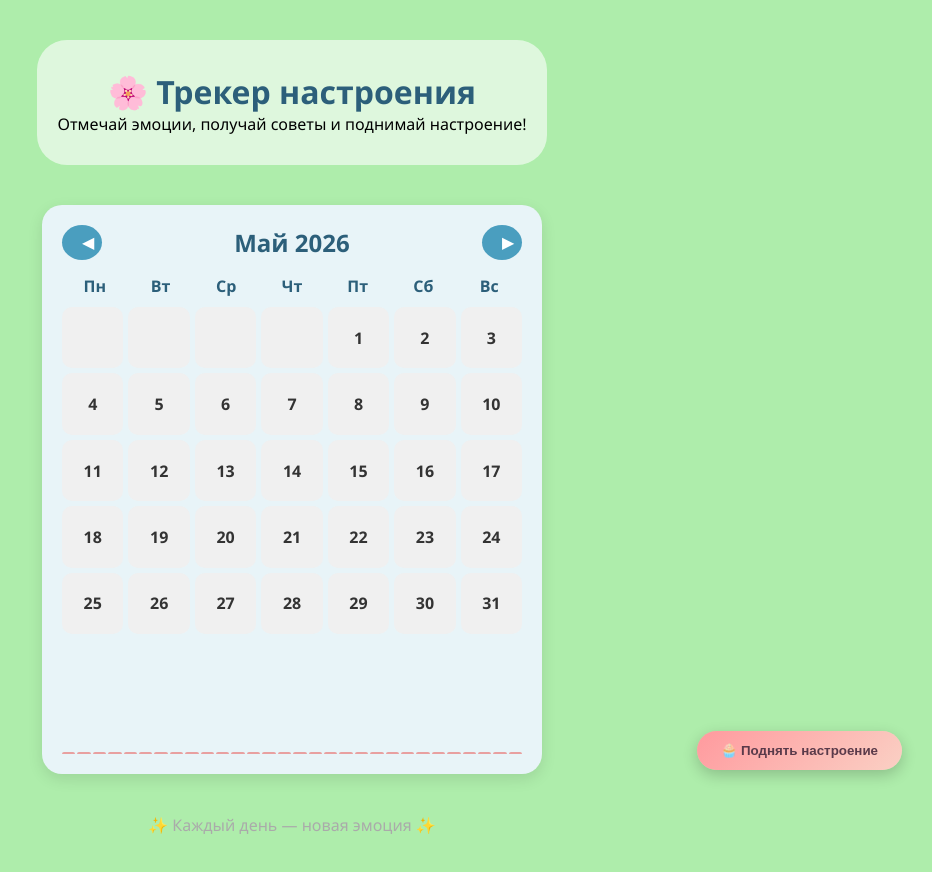
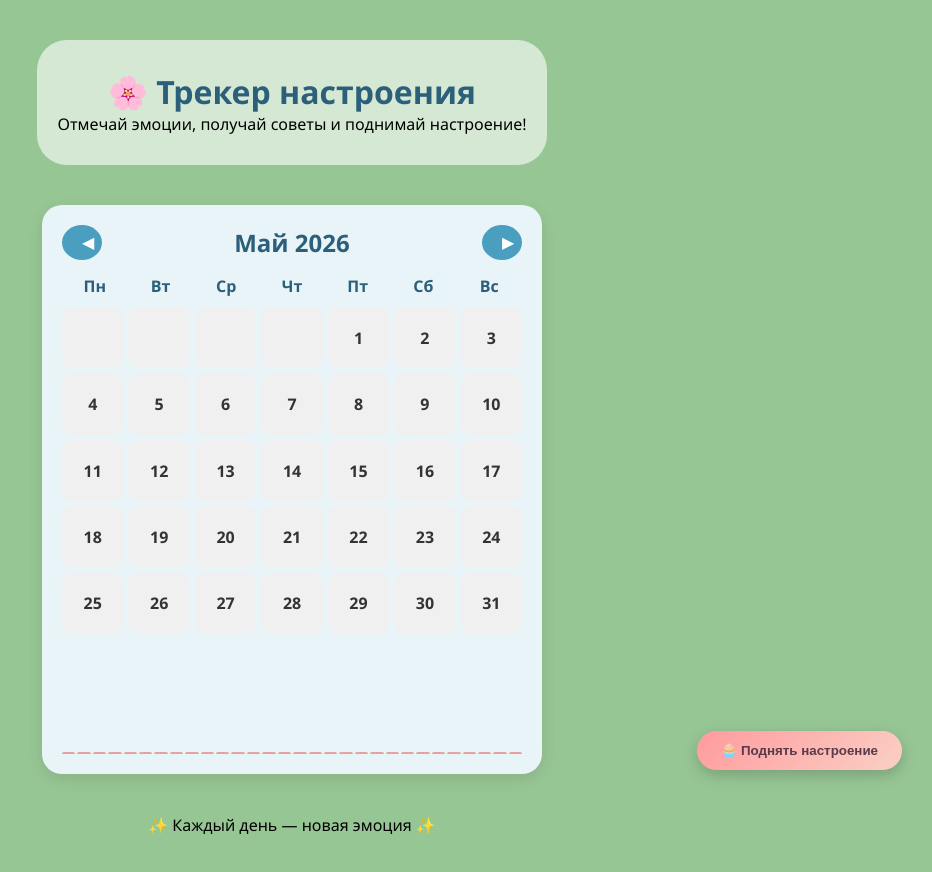
Before and after one commit to nastuxa52-glitch/pract1, a Vue app in the folder practica1/: page / in a window 1280 px wide. Shown: the top 872 px of the page, without its empty margins (348-1280 px from the left). Built offline with nearby package versions, Linux system fonts and the light colour scheme.

Commit message:
поменяла фон на зелёный

```diff
--- a/practica1/src/App.vue
+++ b/practica1/src/App.vue
@@ -80,7 +80,7 @@ header h1 {
 footer {
   text-align: center;
   padding: 20px;
-  color: #aaa;
+  color: #000000;
   margin-top: auto;
 }
 </style>
--- a/practica1/src/style.css
+++ b/practica1/src/style.css
@@ -2,7 +2,7 @@
 
 /* Фон всего сайта - ЗЕЛЁНЫЙ */
 body {
-  background: #aeedab;
+  background: #97c695;
   font-family: 'Segoe UI', Tahoma, Geneva, Verdana, sans-serif;
   margin: 0;
   padding: 20px;
```
